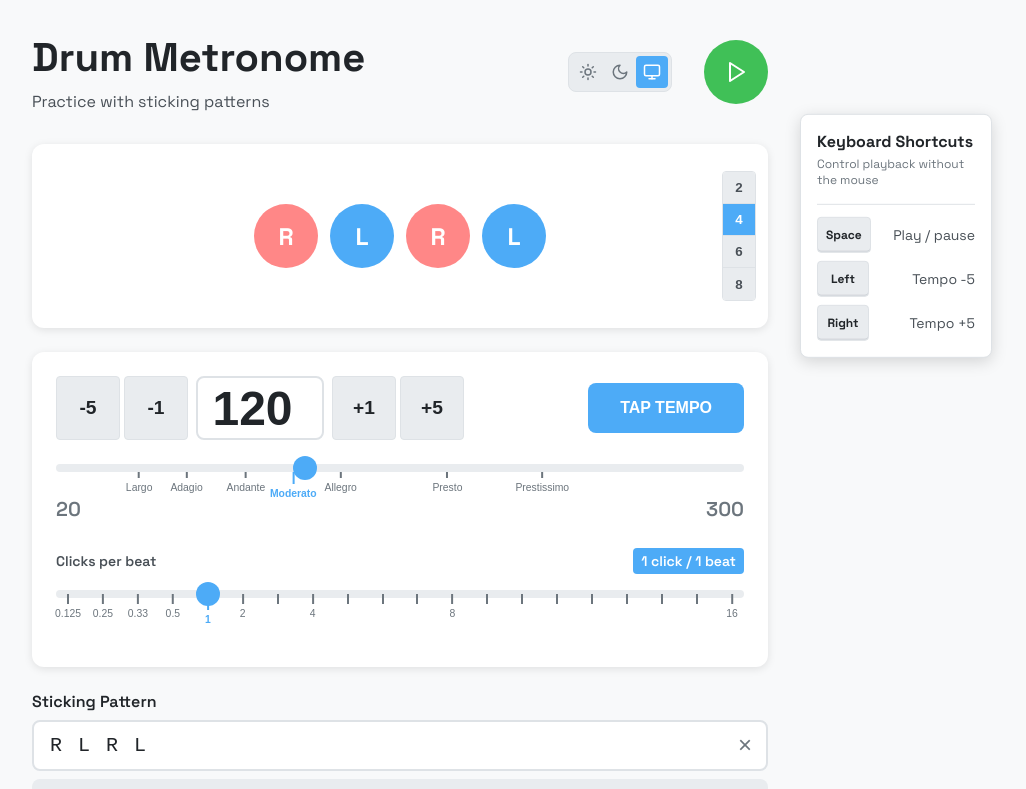
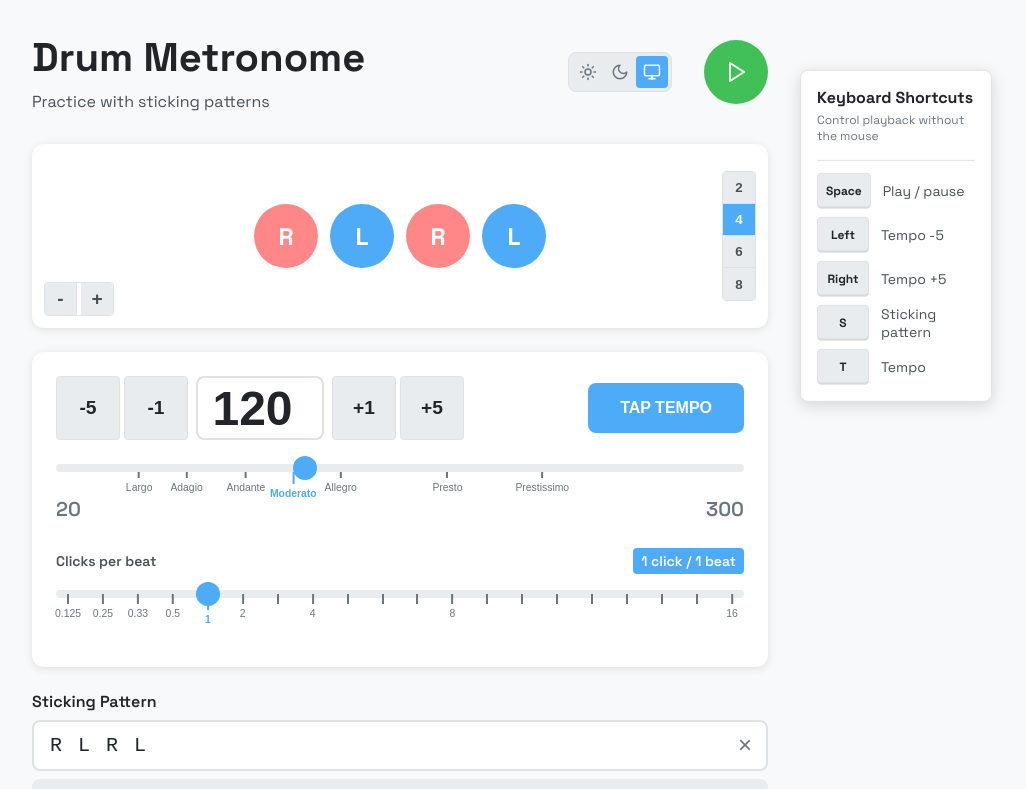
Before and after one commit to emanuelet/drum-metronome, a Vue app: page / in a window 1280 px wide. Shown: the top 789 px of the page, without its empty margins (240-1266 px from the left). Built offline with nearby package versions, Linux system fonts and the light colour scheme.

Commit message:
Add keyboard shortcuts and beat size controls

```diff
--- a/src/components/Metronome.vue
+++ b/src/components/Metronome.vue
@@ -15,7 +15,10 @@ import Visualizer from "./Visualizer.vue";
 const pattern = ref<string[]>(["R", "L", "R", "L"]);
 const tempo = ref(120);
 const clicksPerBeat = ref(1);
+const beatSizeAdjustment = ref(0);
 const settingsOpen = ref(false);
+const tempoControl = ref<{ focus: () => void } | null>(null);
+const patternInput = ref<{ focus: () => void } | null>(null);
 const { presetId, beatsPerRow } = useStickingSettings();
 
 // Gap training state
@@ -111,6 +114,16 @@ const handleKeydown = (event: KeyboardEvent) => {
     event.preventDefault();
     handleTempoChange(tempo.value + 5);
   }
+
+  if (event.code === "KeyS") {
+    event.preventDefault();
+    patternInput.value?.focus();
+  }
+
+  if (event.code === "KeyT") {
+    event.preventDefault();
+    tempoControl.value?.focus();
+  }
 };
 
 onMounted(() => {
@@ -186,6 +199,8 @@ const canPlay = computed(() => {
           :pattern="pattern"
           :beats-per-row="beatsPerRow"
           @update:beats-per-row="beatsPerRow = $event"
+          :beat-size-adjustment="beatSizeAdjustment"
+          @update:beat-size-adjustment="beatSizeAdjustment = $event"
           :current-beat="currentBeat"
           :is-playing="isPlaying"
           :gap-enabled="gapEnabled"
@@ -217,12 +232,21 @@ const canPlay = computed(() => {
               <kbd>Right</kbd>
               <span>Tempo +5</span>
             </div>
+            <div class="shortcut">
+              <kbd>S</kbd>
+              <span>Sticking pattern</span>
+            </div>
+            <div class="shortcut">
+              <kbd>T</kbd>
+              <span>Tempo</span>
+            </div>
           </div>
         </aside>
       </section>
 
       <section class="control-section">
         <TempoControl
+          ref="tempoControl"
           :model-value="tempo"
           :clicks-per-beat="clicksPerBeat"
           @update:model-value="handleTempoChange"
@@ -232,6 +256,7 @@ const canPlay = computed(() => {
 
       <section v-if="!polyrhythmEnabled" class="pattern-section">
         <PatternInput
+          ref="patternInput"
           v-model="pattern"
           @update:model-value="handlePatternChange"
         />
@@ -488,7 +513,6 @@ const canPlay = computed(() => {
   .shortcut {
     display: flex;
     align-items: center;
-    justify-content: space-between;
     gap: $spacing-md;
     font-size: $font-base;
   }
--- a/src/components/PatternInput.vue
+++ b/src/components/PatternInput.vue
@@ -11,6 +11,7 @@ const emit = defineEmits<{
 
 const patternString = ref(props.modelValue.join(' '));
 const error = ref('');
+const patternField = ref<HTMLInputElement | null>(null);
 
 watch(
   () => props.modelValue,
@@ -79,6 +80,10 @@ const clearPattern = () => {
   error.value = '';
   emit('update:modelValue', []);
 };
+
+defineExpose({
+  focus: () => patternField.value?.focus(),
+});
 </script>
 
 <template>
@@ -87,6 +92,7 @@ const clearPattern = () => {
     <div class="pattern-input-wrapper">
       <input
         type="text"
+        ref="patternField"
         class="pattern-field"
         :value="patternString"
         @input="handleInput"
--- a/src/components/TempoControl.vue
+++ b/src/components/TempoControl.vue
@@ -14,6 +14,7 @@ const emit = defineEmits<{
 }>();
 
 const localTempo = ref(props.modelValue);
+const tempoInput = ref<HTMLInputElement | null>(null);
 const { tap, reset, tapCount } = useTapTempo();
 const tapMessage = ref('');
 
@@ -123,6 +124,10 @@ const getSliderPosition = (bpm: number): string => {
   const percentage = ((bpm - min) / (max - min)) * 100;
   return `${percentage}%`;
 };
+
+defineExpose({
+  focus: () => tempoInput.value?.focus(),
+});
 </script>
 
 <template>
@@ -135,6 +140,7 @@ const getSliderPosition = (bpm: number): string => {
         </div>
         <input
           type="number"
+          ref="tempoInput"
           class="tempo-input"
           :value="localTempo"
           @change="handleInputChange"
--- a/src/components/Visualizer.vue
+++ b/src/components/Visualizer.vue
@@ -4,6 +4,7 @@ import { computed } from 'vue';
 const props = defineProps<{
   pattern: string[];
   beatsPerRow?: number;
+  beatSizeAdjustment?: number;
   currentBeat: number;
   isPlaying: boolean;
   // Gap training props
@@ -22,6 +23,7 @@ const props = defineProps<{
 
 const emit = defineEmits<{
   'update:beatsPerRow': [value: number];
+  'update:beatSizeAdjustment': [value: number];
 }>();
 
 const getBeatClass = (beat: string): string => {
@@ -41,8 +43,9 @@ const containerStyle = computed(() => {
   if (beatCount === 0) return {};
 
   // Calculate size based on number of beats
-  const baseSize = 64;
-  const minSize = 32;
+  const sizeAdjustment = props.beatSizeAdjustment || 0;
+  const baseSize = 64 + sizeAdjustment;
+  const minSize = Math.max(24, 32 + sizeAdjustment);
   const maxBeats = 16;
 
   let size = baseSize;
@@ -50,6 +53,8 @@ const containerStyle = computed(() => {
     const ratio = Math.min((beatCount - 8) / (maxBeats - 8), 1);
     size = baseSize - (baseSize - minSize) * ratio;
   }
+
+  size = Math.max(24, size);
 
   return {
     '--beat-size': `${size}px`,
@@ -112,7 +117,11 @@ const gapProgress = computed(() => {
         :class="[
           getBeatClass(beat),
           {
-            'is-active': isPlaying && currentBeat === index,
+              'is-active': isPlaying && currentBeat === index,
+              'is-next':
+                isPlaying &&
+                pattern.length > 1 &&
+                (currentBeat + 1) % pattern.length === index,
             'is-playing': isPlaying,
             'is-muted': isInGap,
           },
@@ -141,6 +150,25 @@ const gapProgress = computed(() => {
           {{ rowLength }}
         </button>
       </div>
+    </div>
+
+    <div v-if="!polyrhythmEnabled" class="beat-size-control" role="group" aria-label="Beat size">
+      <button
+        type="button"
+        title="Decrease beat size"
+        :disabled="(beatSizeAdjustment || 0) <= -16"
+        @click="emit('update:beatSizeAdjustment', Math.max(-16, (beatSizeAdjustment || 0) - 8))"
+      >
+        -
+      </button>
+      <button
+        type="button"
+        title="Increase beat size"
+        :disabled="(beatSizeAdjustment || 0) >= 24"
+        @click="emit('update:beatSizeAdjustment', Math.min(24, (beatSizeAdjustment || 0) + 8))"
+      >
+        +
+      </button>
     </div>
 
     <!-- Polyrhythm Visualizer -->
@@ -210,7 +238,8 @@ const gapProgress = computed(() => {
   }
 }
 
-.beats-per-row-control {
+.beats-per-row-control,
+.beat-size-control {
   position: absolute;
   top: 50%;
   right: $spacing-md;
@@ -253,6 +282,45 @@ const gapProgress = computed(() => {
     &.is-active {
       color: white;
       background: $accent-primary;
+    }
+  }
+}
+
+.beat-size-control {
+  top: auto;
+  right: auto;
+  bottom: $spacing-md;
+  left: $spacing-md;
+  display: none;
+  grid-template-columns: repeat(2, 1fr);
+  overflow: hidden;
+  border: 1px solid $border-color;
+  border-radius: $radius-sm;
+  transform: none;
+
+  button {
+    width: 2rem;
+    height: 2rem;
+    color: $text-secondary;
+    font-size: $font-xl;
+    font-weight: 700;
+    background: $bg-tertiary;
+    border: 0;
+    border-right: 1px solid $border-color;
+    cursor: pointer;
+
+    &:last-child {
+      border-right: 0;
+    }
+
+    &:hover:not(:disabled) {
+      color: white;
+      background: $accent-primary;
+    }
+
+    &:disabled {
+      cursor: not-allowed;
+      opacity: 0.45;
     }
   }
 }
@@ -401,6 +469,15 @@ const gapProgress = computed(() => {
     }
   }
 
+  &.is-next:not(.is-active) {
+    transform: scale(1.1);
+    box-shadow: 0 0 12px $beat-flam;
+
+    &::before {
+      border-color: $beat-flam;
+    }
+  }
+
   &.is-playing {
     opacity: 0.6;
   }
@@ -470,4 +547,10 @@ const gapProgress = computed(() => {
     font-size: 1rem;
   }
 }
+
+@media (min-width: $breakpoint-md) {
+  .beat-size-control {
+    display: grid;
+  }
+}
 </style>
--- a/src/composables/useMetronome.ts
+++ b/src/composables/useMetronome.ts
@@ -28,6 +28,7 @@ export function useMetronome() {
   const isPlaying = ref(false);
   const isPaused = ref(false);
   const beatCounter = ref(0);
+  const displayedBeat = ref(0);
   const subdivisionCounter = ref(0);
   const nextNoteTime = ref(0);
   const timerID = ref<number | null>(null);
@@ -52,11 +53,37 @@ export function useMetronome() {
   const rightHandPattern = ref<string[]>([]);
   const leftHandBeat = ref(0);
   const rightHandBeat = ref(0);
+  const displayedLeftHandBeat = ref(0);
+  const displayedRightHandBeat = ref(0);
+  const visualTimerIDs = new Set<number>();
 
   const currentBeat = computed(() => {
     if (pattern.value.length === 0) return 0;
-    return beatCounter.value % pattern.value.length;
+    return displayedBeat.value % pattern.value.length;
   });
+
+  const scheduleVisualUpdate = () => {
+    const delay = Math.max(0, (nextNoteTime.value - audioContext.value!.currentTime) * 1000);
+    const scheduledBeat = beatCounter.value;
+    const scheduledLeftHandBeat = leftHandBeat.value;
+    const scheduledRightHandBeat = rightHandBeat.value;
+    const timerID = window.setTimeout(() => {
+      visualTimerIDs.delete(timerID);
+      if (!isPlaying.value) return;
+
+      displayedBeat.value = scheduledBeat;
+      displayedLeftHandBeat.value = scheduledLeftHandBeat;
+      displayedRightHandBeat.value = scheduledRightHandBeat;
+    }, delay);
+    visualTimerIDs.add(timerID);
+  };
+
+  const clearVisualUpdates = () => {
+    for (const timerID of visualTimerIDs) {
+      clearTimeout(timerID);
+    }
+    visualTimerIDs.clear();
+  };
 
   const initAudioContext = () => {
     if (!audioContext.value) {
@@ -95,8 +122,8 @@ export function useMetronome() {
     const noiseGain = audioContext.value.createGain();
     const body = audioContext.value.createOscillator();
     const bodyGain = audioContext.value.createGain();
-    const duration = isAccent ? 0.16 : 0.11;
-    const volume = (isAccent ? 0.26 : 0.18) * volumeMultiplier;
+    const duration = isAccent ? 0.2 : 0.11;
+    const volume = (isAccent ? 0.42 : 0.18) * volumeMultiplier;
 
     noise.buffer = noiseBuffer;
     noiseFilter.type = 'highpass';
@@ -105,9 +132,9 @@ export function useMetronome() {
     noiseGain.gain.exponentialRampToValueAtTime(0.001, startTime + duration);
 
     body.type = 'triangle';
-    body.frequency.setValueAtTime(isAccent ? 240 : 200, startTime);
+    body.frequency.setValueAtTime(isAccent ? 280 : 200, startTime);
     body.frequency.exponentialRampToValueAtTime(110, startTime + 0.06);
-    bodyGain.gain.setValueAtTime(volume * 0.55, startTime);
+    bodyGain.gain.setValueAtTime(volume * (isAccent ? 0.7 : 0.55), startTime);
     bodyGain.gain.exponentialRampToValueAtTime(0.001, startTime + 0.08);
 
     noise.connect(noiseFilter);
@@ -188,6 +215,8 @@ export function useMetronome() {
       const beatsPerClick = isFractionalRate ? Math.round(1 / subdivisions.value) : 1;
       const shouldPlayClick = !isFractionalRate || subdivisionCounter.value === 0;
 
+      scheduleVisualUpdate();
+
       if (shouldPlayClick) {
         if (polyrhythmEnabled.value) {
           // Polyrhythm mode - play both hands
@@ -208,7 +237,9 @@ export function useMetronome() {
       }
 
       if (isFractionalRate || subdivisionCounter.value === subdivisions.value) {
-        subdivisionCounter.value = 0;
+        if (!isFractionalRate) {
+          subdivisionCounter.value = 0;
+        }
 
         if (polyrhythmEnabled.value) {
           leftHandBeat.value++;
@@ -244,9 +275,12 @@ export function useMetronome() {
     isPlaying.value = true;
     isPaused.value = false;
     beatCounter.value = 0;
+    displayedBeat.value = 0;
     subdivisionCounter.value = 0;
     leftHandBeat.value = 0;
     rightHandBeat.value = 0;
+    displayedLeftHandBeat.value = 0;
+    displayedRightHandBeat.value = 0;
     currentMeasure.value = 0;
     isInGap.value = false;
     nextNoteTime.value = audioContext.value!.currentTime;
@@ -258,6 +292,7 @@ export function useMetronome() {
       clearTimeout(timerID.value);
       timerID.value = null;
     }
+    clearVisualUpdates();
   };
 
   const pause = () => {
@@ -281,9 +316,12 @@ export function useMetronome() {
     isPaused.value = false;
     clearScheduler();
     beatCounter.value = 0;
+    displayedBeat.value = 0;
     subdivisionCounter.value = 0;
     leftHandBeat.value = 0;
     rightHandBeat.value = 0;
+    displayedLeftHandBeat.value = 0;
+    displayedRightHandBeat.value = 0;
     currentMeasure.value = 0;
     isInGap.value = false;
   };
@@ -360,8 +398,8 @@ export function useMetronome() {
     polyrhythmEnabled,
     leftHandPattern,
     rightHandPattern,
-    leftHandBeat,
-    rightHandBeat,
+    leftHandBeat: displayedLeftHandBeat,
+    rightHandBeat: displayedRightHandBeat,
     // Methods
     start,
     pause,
```
